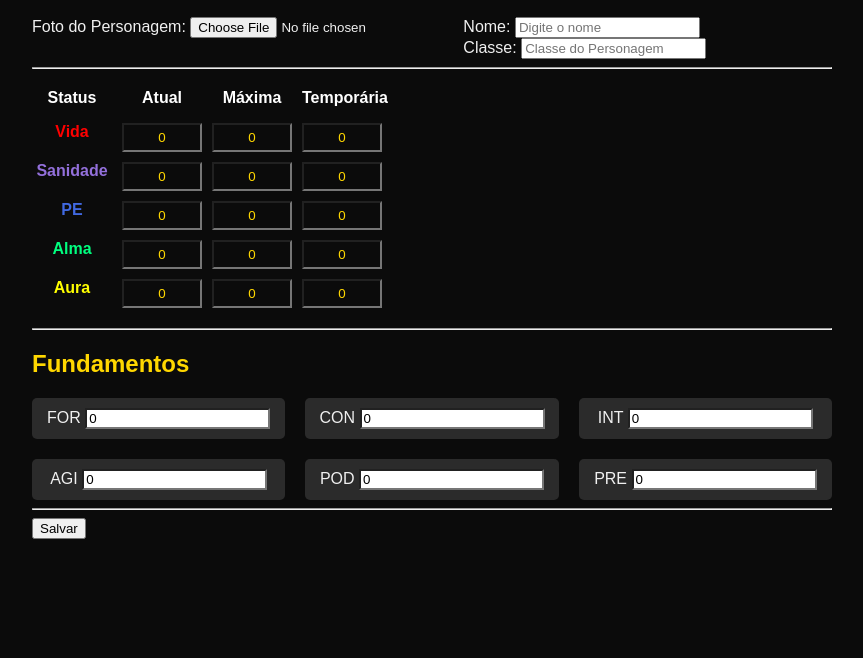
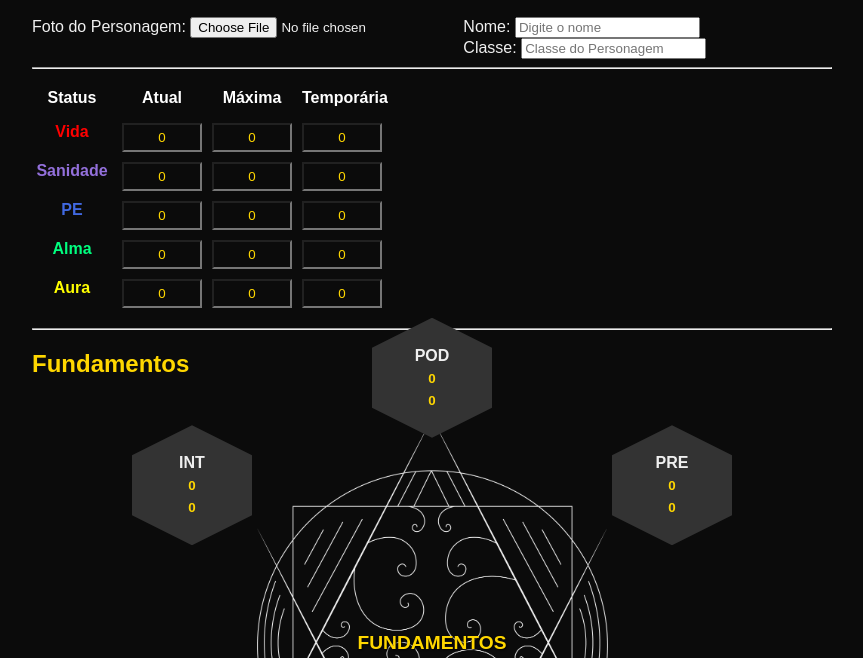
Before and after one commit to leockignuss1/Site-rpg, a plain HTML site: page index.html in a window 1280 px wide. Shown: the part 142-800 px from the top of the page, without its empty margins (208-1071 px from the left). Drawn offline with Linux system fonts and the light colour scheme.

Commit message:
Modificando fundamentos e adicionado imagem

```diff
--- a/CSS/fundamentos.css
+++ b/CSS/fundamentos.css
@@ -1,12 +1,99 @@
-#fundamentos-grid {
-    display: grid;
-    grid-template-columns: repeat(3, 1fr);
-    gap: 20px;
-    text-align: center;
+.fundamentos-container {
+    max-width: 600px;
+    margin: 40px auto;
+    position: relative;
+    height: 450px;
+    display: flex;
+    justify-content: center;
+    align-items: center;
+
+    /* A imagem de fundo agora está aqui! */
+    background-image: url('../Images/simbolo.png');
+    background-size: contain;
+    background-position: center;
+    background-repeat: no-repeat;
 }
 
-#fundamentos-grid > div {
-    background-color: #2b2b2b;
-    padding: 10px;
-    border-radius: 5px;
+/* O hexágono central (agora transparente) */
+.hexagon-center {
+    width: 200px;
+    height: 200px;
+    background-color: transparent; /* Fundo transparente */
+    position: absolute;
+    top: 50%;
+    left: 50%;
+    transform: translate(-50%, -50%);
+    z-index: 10;
+    clip-path: polygon(50% 0%, 100% 25%, 100% 75%, 50% 100%, 0% 75%, 0% 25%);
+    display: flex;
+    justify-content: center;
+    align-items: center;
+    color: #FFD700;
+    font-weight: bold;
+    text-shadow: 1px 1px 2px #000;
+    font-size: 1.2rem;
 }
+
+/* Estilos para cada hexágono de fundamento */
+.fundamento {
+    width: 120px;
+    height: 120px;
+    background-color: #333;
+    position: absolute;
+    display: flex;
+    flex-direction: column;
+    justify-content: center;
+    align-items: center;
+    color: #f0f0f0;
+    font-weight: bold;
+    clip-path: polygon(50% 0%, 100% 25%, 100% 75%, 50% 100%, 0% 75%, 0% 25%);
+    transition: transform 0.3s ease;
+    z-index: 20; /* Garante que os hexágonos de fundamento fiquem na frente */
+}
+
+.fundamento input {
+    background-color: transparent;
+    border: none;
+    color: #FFD700;
+    font-weight: bold;
+    text-align: center;
+    width: 50px;
+    margin-top: 5px;
+}
+
+/* Posicionando cada hexágono ao redor do centro */
+.fundamento.pod {
+    top: -100px;
+    left: 50%;
+    transform: translate(-50%, 0);
+}
+
+.fundamento.pre {
+    top: 15%;
+    right: 0;
+    transform: translate(0, -50%);
+}
+
+.fundamento.con {
+    bottom: 15%;
+    right: 0;
+    transform: translate(0, 50%);
+}
+
+.fundamento.agi {
+    bottom: 0;
+    left: 50%;
+    transform: translate(-50%, 0);
+}
+
+.fundamento.for {
+    bottom: 15%;
+    left: 0;
+    transform: translate(0, 50%);
+}
+
+.fundamento.int {
+    top: 15%;
+    left: 0;
+    transform: translate(0, -50%);
+}
--- a/index.html
+++ b/index.html
@@ -93,38 +93,46 @@
 
             <h2>Fundamentos</h2>
 
-            <div id="fundamentos-grid">
-                <div>
-                    <label>FOR</label>
-                    <input type="number" id="forca" value="0">
+                <div class="fundamentos-container">
+                    <div class="hexagon-center">
+                        <span>FUNDAMENTOS</span>
                     </div>
 
-                <div>
-                    <label>CON</label>
-                    <input type="number" id="constituicao" value="0">
+                    <div class="fundamento for">
+                        <span>FOR</span>
+                        <input type="number" id="for-atual" value="0">
+                        <input type="number" id="for-max" value="0">
                     </div>
 
-                <div>
-                    <label>INT</label>
-                    <input type="number" id="inteligencia" value="0">
+                    <div class="fundamento con">
+                        <span>CON</span>
+                        <input type="number" id="con-atual" value="0">
+                        <input type="number" id="con-max" value="0">
                     </div>
 
-                <div>
-                    <label>AGI</label>
-                    <input type="number" id="agilidade" value="0">
+                    <div class="fundamento int">
+                        <span>INT</span>
+                        <input type="number" id="int-atual" value="0">
+                        <input type="number" id="int-max" value="0">
                     </div>
 
-                <div>
-                    <label>POD</label>
-                    <input type="number" id="poder" value="0">
+                    <div class="fundamento agi">
+                        <span>AGI</span>
+                        <input type="number" id="agi-atual" value="0">
+                        <input type="number" id="agi-max" value="0">
                     </div>
 
-                <div>
-                    <label>PRE</label>
-                    <input type="number" id="presenca" value="0">
+                    <div class="fundamento pod">
+                        <span>POD</span>
+                        <input type="number" id="pod-atual" value="0">
+                        <input type="number" id="pod-max" value="0">
                     </div>
+
+                    <div class="fundamento pre">
+                        <span>PRE</span>
+                        <input type="number" id="pre-atual" value="0">
+                        <input type="number" id="pre-max" value="0">
                     </div>
-            <hr>
                 </div>
 
         <div id="informacoes-tab" class="tab-content">
```
Also changed, not shown: images/Simbolo.png (added). Lines whose indentation alone changed are shown as unchanged.
